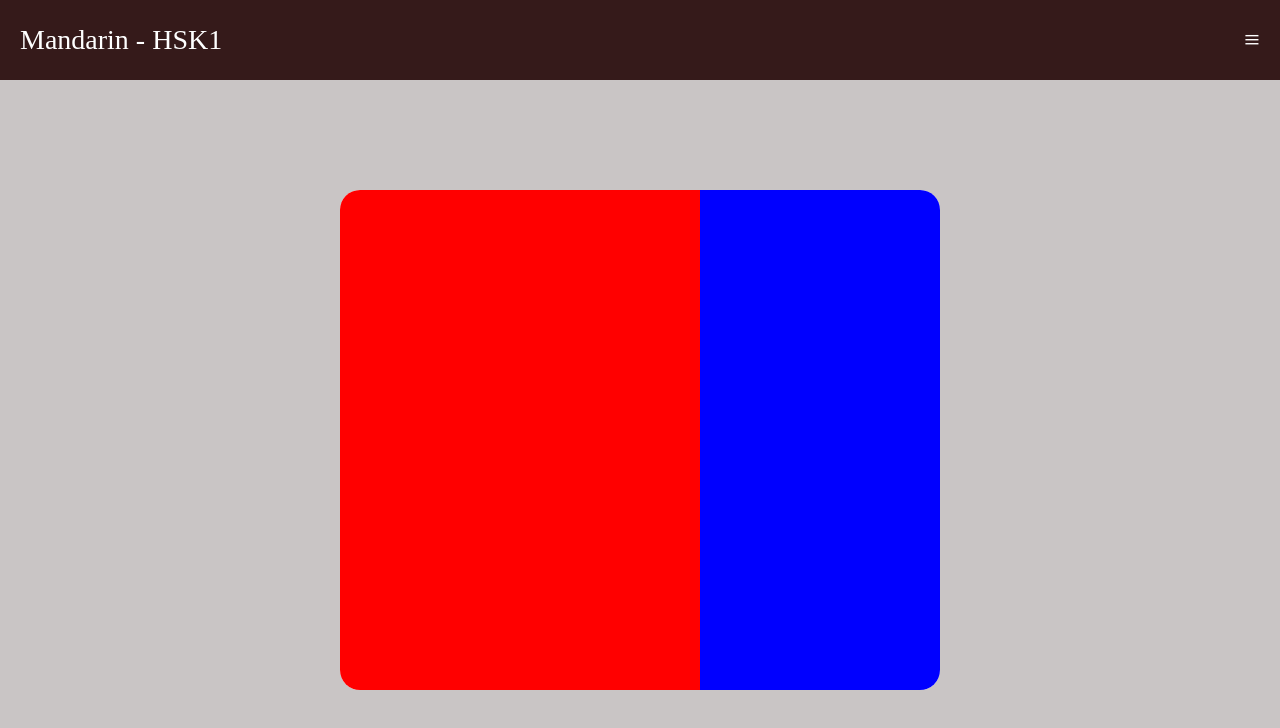
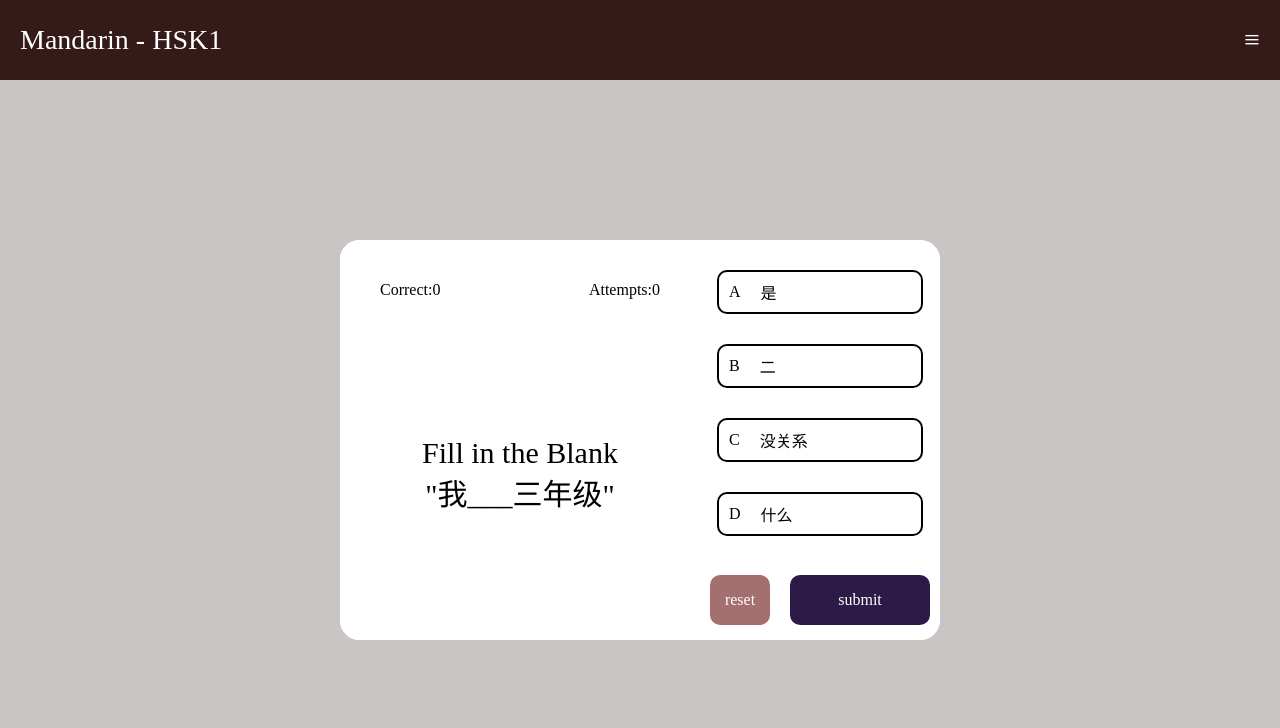
Before and after one commit to ProgrammerSteve/AnthropicHackathon, an Angular app: page / in a window 1280 px wide. Shown: the top 728 px of the page. Built offline with nearby package versions, Linux system fonts and the light colour scheme.

Commit message:
set up display and choices component

```diff
--- a/src/app/app.component.html
+++ b/src/app/app.component.html
@@ -1,9 +1,6 @@
 <div class="layout">
   <app-navbar></app-navbar>
 
-  <app-card>
-    <app-display></app-display>
-    <app-choices></app-choices>
-  </app-card>
+  <app-card> </app-card>
 </div>
 <app-sidebar></app-sidebar>
--- a/src/app/card/card.component.html
+++ b/src/app/card/card.component.html
@@ -1,3 +1,10 @@
 <div class="card-layout">
-  <div class="card-container"><ng-content></ng-content></div>
+  <div class="card-container">
+    <app-display
+      [question]="question"
+      [correct]="correct"
+      [attempts]="attempts"
+    ></app-display>
+    <app-choices [choices]="choices"></app-choices>
+  </div>
 </div>
--- a/src/app/card/card.component.scss
+++ b/src/app/card/card.component.scss
@@ -21,7 +21,7 @@
     background-color: white;
     margin-inline: auto;
     width: 600px;
-    height: 500px;
+    height: 400px;
     border-radius: 20px;
     overflow: hidden;
     display: grid;
--- a/src/app/card/card.component.ts
+++ b/src/app/card/card.component.ts
@@ -1,4 +1,5 @@
 import { Component } from '@angular/core';
+import { DataService } from '../services/data.service';
 
 @Component({
   selector: 'app-card',
@@ -6,5 +7,47 @@ import { Component } from '@angular/core';
   styleUrls: ['./card.component.scss']
 })
 export class CardComponent {
+  constructor(public dataService: DataService) { }
+  question = "我___三年级"
+  correct = 0
+  attempts = 0
+  choices = ['是', '二', '没关系', '什么']
+  answer = '是'
+  selected = ''
 
+  prompt = `
+  Using HSK1 vocabulary in Mandarin, return a fill in the blank sentence in simplified Chinese characters. The location of the missing word will be replaced with 3 underscores, "___". The response should be in json format similiar to the example below:
+  {
+    question:{
+      sentence:"我___三年级",
+      choices:{
+        a:"是",
+        b:"二",
+        c:"没关系",
+        d:"什么",
+      },
+      answer:"是"
+    }
+  }
+  Create your own original sentence based on these details, answer can either be "a","b","c", or "d". Return a JSON object. Only return one object.
+  `
 }
+
+
+/*
+We will use the claude api to generate and...
+  - fill in the question
+  - fill in the choices
+  - fill in the answer
+
+
+The language and difficulty can be found in the dataService object,
+so that it can be selected in the side bar. For now we will focus on Mandarin and HSK1 difficulty
+
+The prompt is what get fed into the claude api
+
+
+We also need to make the selected choice highlighted using *ngStyle
+
+We need to import the font awesome module and add icons to make things look neat
+*/
--- a/src/app/choices/choices.component.html
+++ b/src/app/choices/choices.component.html
@@ -1 +1,12 @@
-<div class="choices-container"></div>
+<div class="choices-container">
+  <div class="choices-div">
+    <div *ngFor="let choice of choices; let i = index" class="choice-container">
+      <div>{{ indexToLetter(i) }}</div>
+      <div>{{ choice }}</div>
+    </div>
+  </div>
+  <div class="buttons-div">
+    <div class="reset-btn">reset</div>
+    <div class="submit-btn">submit</div>
+  </div>
+</div>
--- a/src/app/choices/choices.component.scss
+++ b/src/app/choices/choices.component.scss
@@ -1,10 +1,61 @@
 .choices-container{
   height: 100%;
-  background-color: blue;
+  background-color: white;
 }
 @media only screen and (min-width: 600px) {
   .choices-container{
     height: 100%;
-    background-color: blue;
+    background-color: white;
   }
 }
+
+
+.choices-div{
+display: flex;
+flex-direction: column;
+height:80%;
+grid-template-columns: 1fr;
+align-items: center;
+  .choice-container{
+    margin-top: 30px;
+    height: 40px;
+    width: 80%;
+    background-color: white;
+    border:2px solid black;
+    border-radius: 10px;
+    display: flex;
+    align-items: center;
+    padding-left: 10px;
+    gap:20px;
+    cursor: pointer;
+  }
+}
+.buttons-div{
+height: 20%;
+display: grid;
+grid-template-columns: 1fr 2fr;
+place-items: center;
+  .submit-btn{
+    background-color: #2C1B46;
+    color:white;
+    height: 50px;
+    border-radius: 10px;
+    width: calc(100% - 20px);
+    text-align: center;
+    display: grid;
+    place-items: center;
+    cursor: pointer;
+  }
+
+  .reset-btn{
+    background-color: #A46F6F;
+    color: white;
+    height: 50px;
+    border-radius: 10px;
+    width: calc(100% - 20px);
+    text-align: center;
+    display: grid;
+    place-items: center;
+    cursor: pointer;
+  }
+}
--- a/src/app/choices/choices.component.ts
+++ b/src/app/choices/choices.component.ts
@@ -1,4 +1,4 @@
-import { Component } from '@angular/core';
+import { Component, Input } from '@angular/core';
 
 @Component({
   selector: 'app-choices',
@@ -6,5 +6,26 @@ import { Component } from '@angular/core';
   styleUrls: ['./choices.component.scss']
 })
 export class ChoicesComponent {
+  @Input() choices: string[] = ['', '', '', '']
 
+  indexToLetter(index: number) {
+    switch (index) {
+      case 0:
+        return "A"
+      case 1:
+        return "B"
+      case 2:
+        return "C"
+      case 3:
+        return "D"
+      default:
+        return "null"
+    }
+  }
+  handleSubmit($event: Event) {
+    console.log("submit clicked")
+  }
+  handleReset($event: Event) {
+    console.log("reset clicked")
+  }
 }
--- a/src/app/display/display.component.html
+++ b/src/app/display/display.component.html
@@ -1 +1,10 @@
-<div class="display-container"></div>
+<div class="display-container">
+  <div class="score">
+    <div>Correct:{{ correct }}</div>
+    <div>Attempts:{{ attempts }}</div>
+  </div>
+  <div class="question">
+    <div>Fill in the Blank</div>
+    <div>"{{ question }}"</div>
+  </div>
+</div>
--- a/src/app/display/display.component.scss
+++ b/src/app/display/display.component.scss
@@ -1,10 +1,29 @@
 .display-container{
   height: 100%;
-  background-color: red;
+  background-color: white;
 }
 @media only screen and (min-width: 600px) {
   .display-container{
     height: 100%;
-    background-color: red;
+    background-color: white;
   }
 }
+
+
+.score{
+height: 40px;
+display: flex;
+justify-content: space-between;
+align-items: center;
+padding:30px 40px 0px 40px;
+background-color: white;
+}
+.question{
+height: calc(100% - 70px);
+background-color: white;
+display: flex;
+flex-direction: column;
+justify-content: center;
+align-items: center;
+font-size: 30px;
+}
--- a/src/app/display/display.component.ts
+++ b/src/app/display/display.component.ts
@@ -1,4 +1,4 @@
-import { Component } from '@angular/core';
+import { Component, Input } from '@angular/core';
 
 @Component({
   selector: 'app-display',
@@ -6,5 +6,8 @@ import { Component } from '@angular/core';
   styleUrls: ['./display.component.scss']
 })
 export class DisplayComponent {
+  @Input() question = ""
+  @Input() correct = 0
+  @Input() attempts = 0
 
 }
--- a/src/app/services/data.service.ts
+++ b/src/app/services/data.service.ts
@@ -7,8 +7,6 @@ export class DataService {
 
   constructor() { }
   sidebarVisible = false
-  correct = 0
-  attempts = 0
 
   toggleSidebar() {
     this.sidebarVisible = !this.sidebarVisible
```
